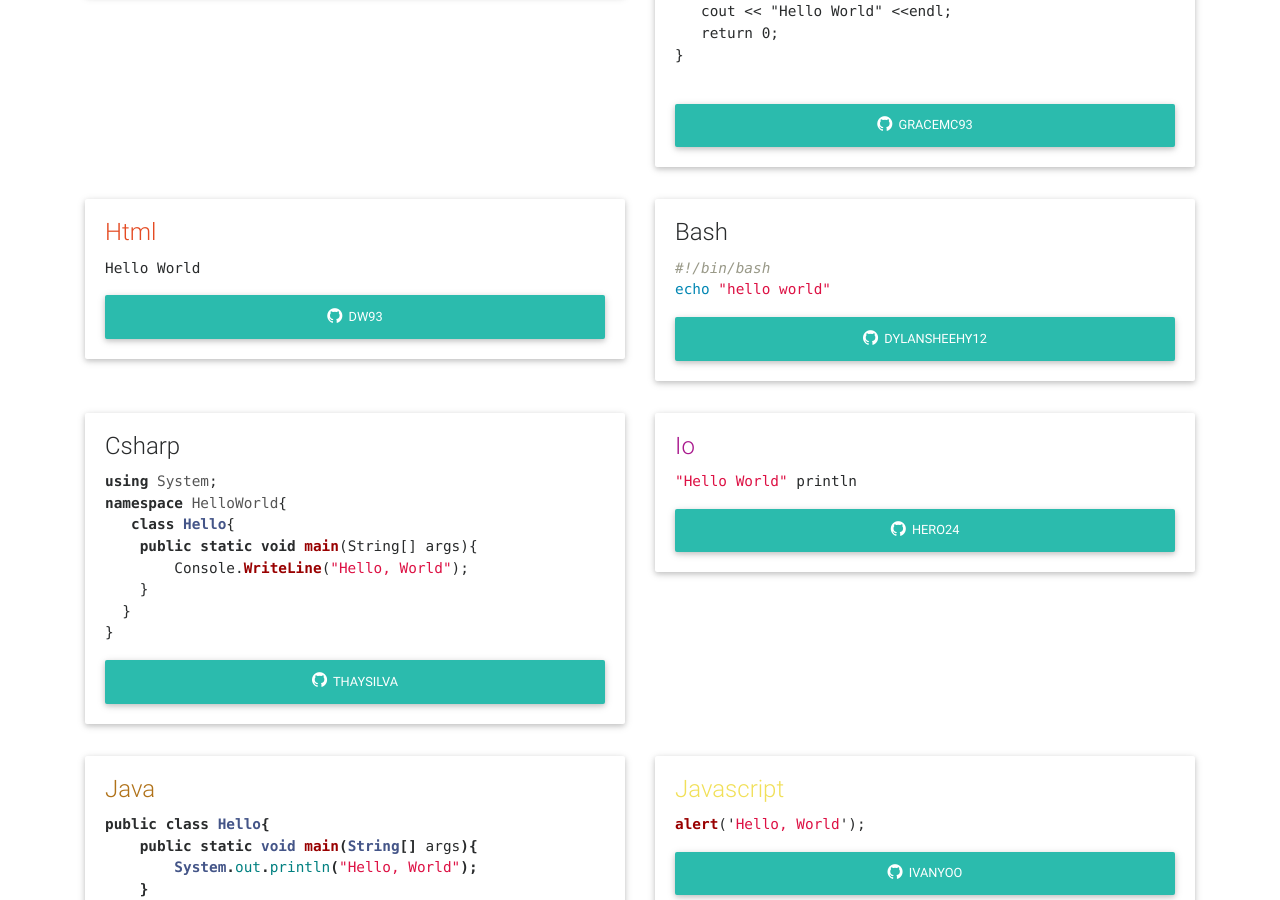
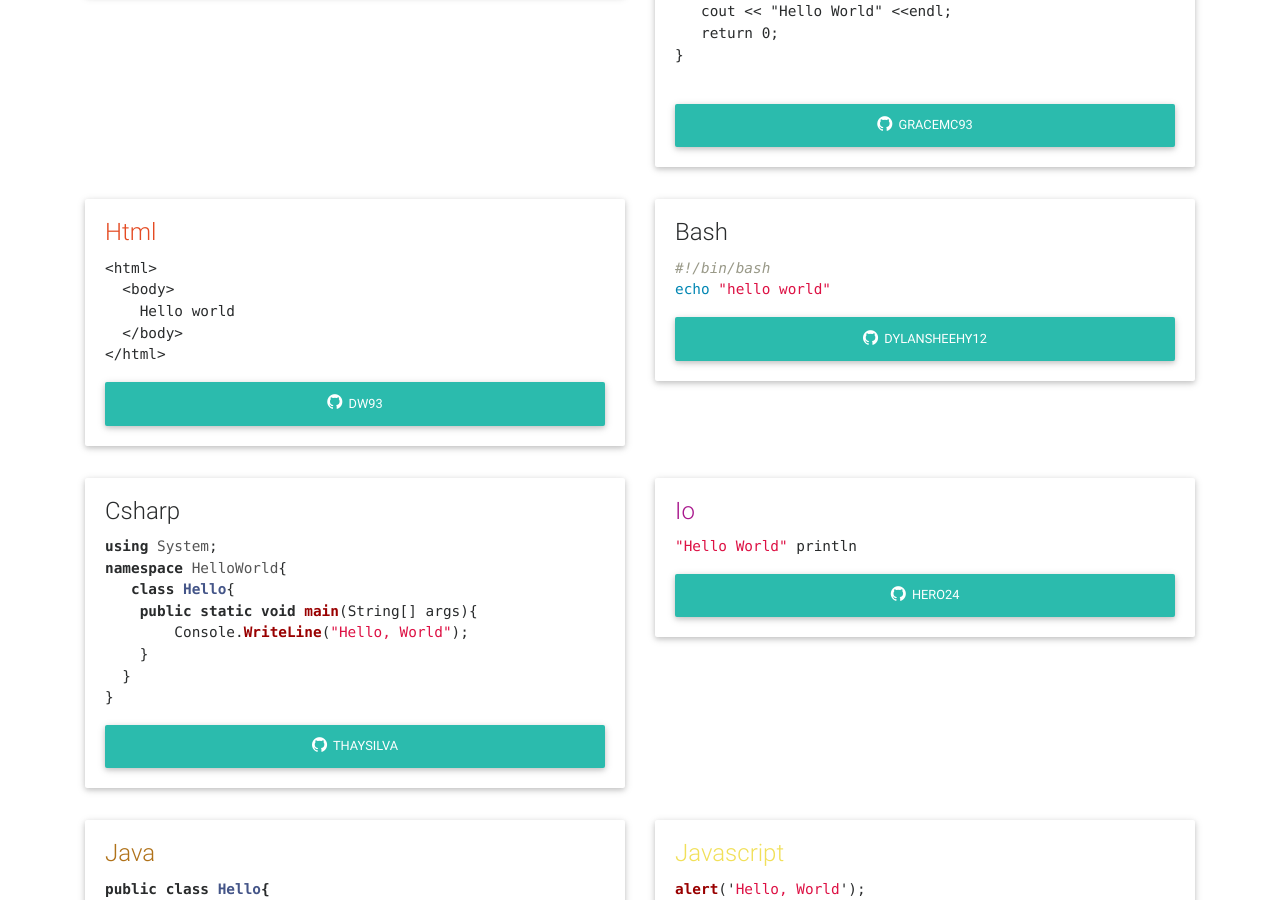
Before and after one commit to freyamade/hello.world, a Jekyll site: the page built from index.md, in a window 1280 px wide and 900 px high, scrolled down 354 px. Built offline with Jekyll 4.4.1, drawn with Linux system fonts in a browser that asks for light colours; nearby versions of some CDN libraries.

Commit message:
Update html.md

````diff
--- a/_programs/html.md
+++ b/_programs/html.md
@@ -4,5 +4,9 @@ lang: HTML
 ---
 
 ```HTML
-Hello World
+<html>
+  <body>
+    Hello world
+  </body>
+</html>
 ```
````
